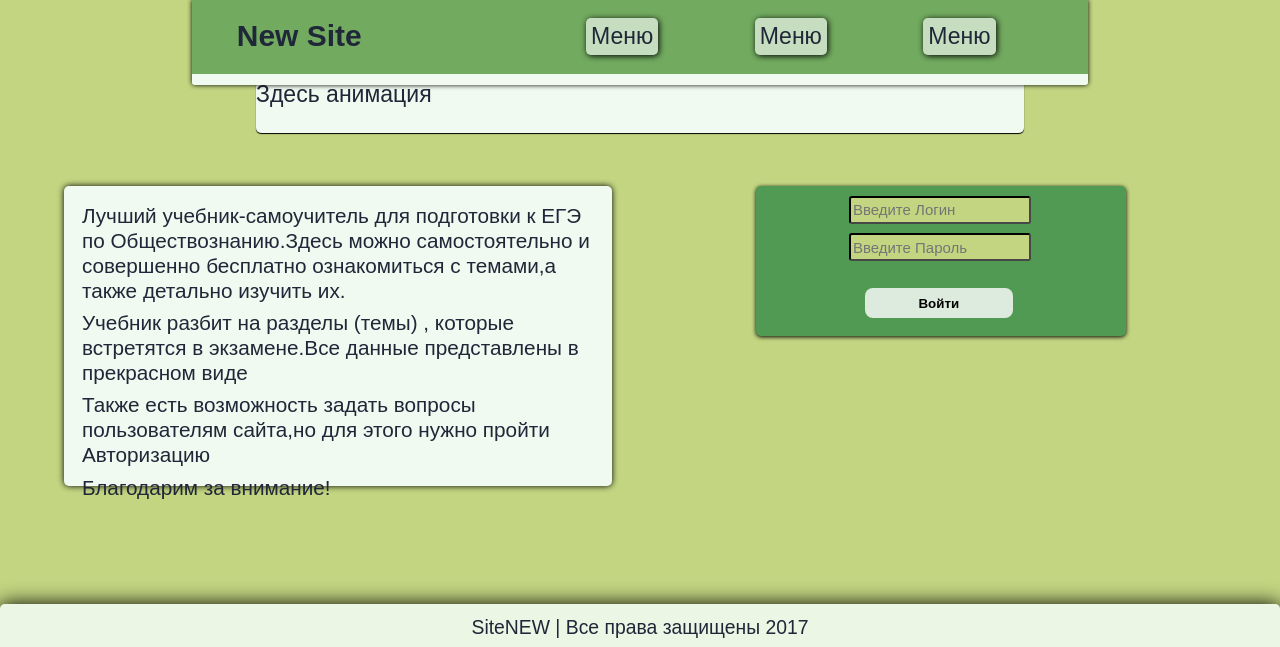
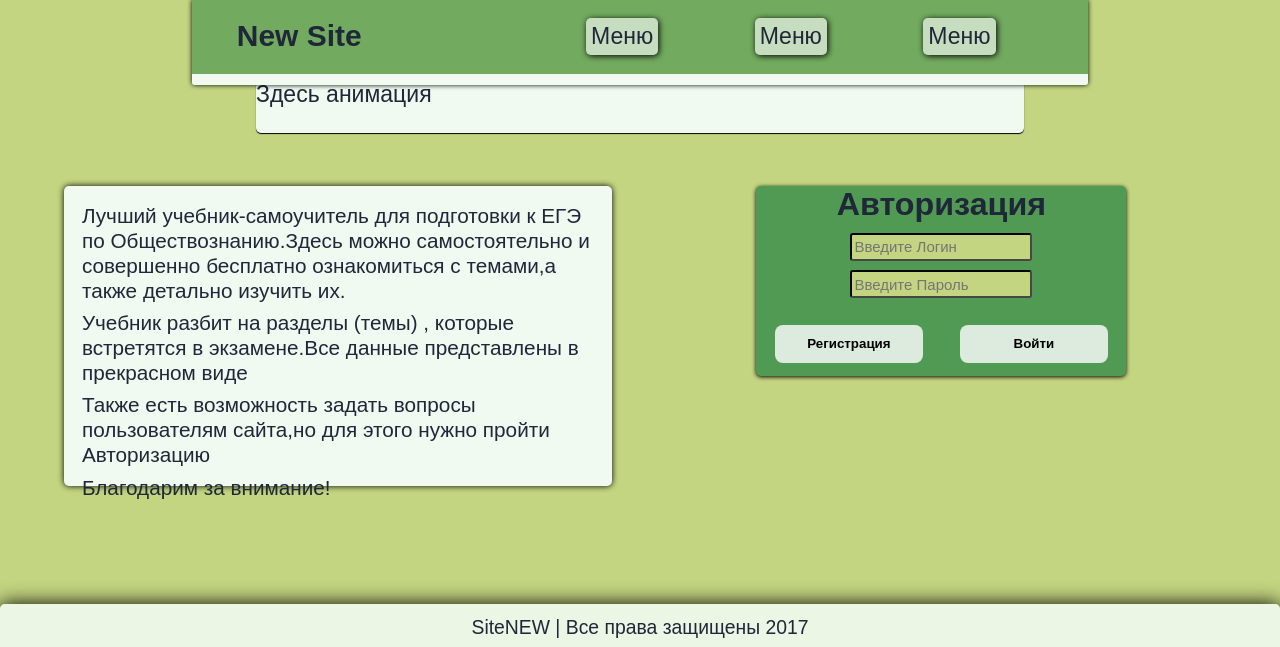
Before and after one commit to mi1utin/Firts-repository, a PHP site: page / in a window 1280 px wide. Shown: the part 14-661 px from the top of the page. Run offline with PHP 8.4, Linux system fonts and the light colour scheme.

Commit message:
Second commit

```diff
--- a/index.php
+++ b/index.php
@@ -33,15 +33,38 @@
 		<p>Благодарим за внимание!</p>
 	</div>
 	<div id="authorisation">
+		<b>Авторизация</b>
 		<form method="POST" action="">
 			<input type="text" name="login" maxlength="25" placeholder="Введите Логин">
 			<input type="password" name="password" maxlength="25" placeholder="Введите Пароль">
-			<button type="submit" id="a"><b>Войти</b></button>
+			<button type="submit"><b>Войти</b></button>
 		</form>
+		<button id="change"><b>Регистрация</b></button>
 	</div>
 	<footer>
 		SiteNEW | Все права защищены 2017
 	</footer>
 </div>
+<script type="text/javascript">
+	var change = document.getElementById("change");
+	function func(){
+		var input = document.createElement("input");
+		var div = document.getElementById("authorisation");
+		div.style.height = "44.5%";
+		input.type = "text";
+		input.name = "mail";
+		input.setAttribute("maxlength","25");
+		input.placeholder = "Введите E-mail";
+		div.children[1].insertBefore(input,div.children[1].children[2]);
+		change.innerHTML = "<b>Авторизация</b>";
+		change.onclick = function a(){
+			div.style.height = "38%";
+			input.remove();
+			change.innerHTML = "<b>Регистрация</b>";
+			change.onclick = func;
+		}
+	}
+	change.onclick = func;
+</script>
 </body>
 </html>
--- a/styles/main.css
+++ b/styles/main.css
@@ -85,12 +85,13 @@ li:hover{
 	background: white;
 }
 #authorisation{
+	text-align: center;
 	font-size: 1.4em;
 	position: absolute;
 	top: 40%;
 	right: 12%;
 	width: 20%;
-	height: 30%;
+	height: 38%;
 	min-width: 370px;
 	min-height: 125px;
 	background: rgba(81, 154, 83, 1);
@@ -101,7 +102,6 @@ input{
 	cursor: pointer;
 }
 #authorisation input[type="text"]{
-	margin-left: 25%;
 	font-size: 15px;
 	height: 20px;
 	width: 174px;
@@ -119,7 +119,6 @@ input{
 	font-size: 15px;
 	height: 20px;
 	width: 174px;
-	margin-left: 25%;
 	border-radius: 3px;
 	background: rgba(195, 213, 129, 1);
 	border-color: rgba(71, 71, 71, 1);
@@ -135,14 +134,30 @@ input{
 	width: 40%;
 	height: 20%;
 	position: absolute;
-	top: 68%;
-	right:30.7%;
+	top: 73%;
+	right: 5%;
 	border-radius: 8px;
 	border:0px solid rgba(255, 255, 255, 0);
 	background:rgba(255, 255, 255, 0.8);
 	transition: background 0.8s ease;
 }
 #authorisation button[type="submit"]:hover{
+	background: rgba(255, 255, 255, 1);
+	box-shadow: 0px 0px 5px black;
+}
+#change{
+	text-align: center;
+	width: 40%;
+	height: 20%;
+	position: absolute;
+	top: 73%;
+	right: 55%;
+	border-radius: 8px;
+	border:0px solid rgba(255, 255, 255, 0);
+	background:rgba(255, 255, 255, 0.8);
+	transition: background 0.8s ease;
+}
+#change:hover{
 	background: rgba(255, 255, 255, 1);
 	box-shadow: 0px 0px 5px black;
 }
```
